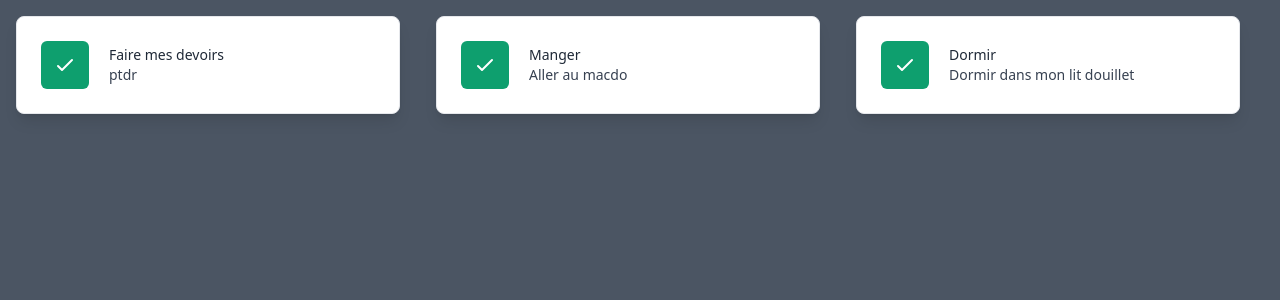
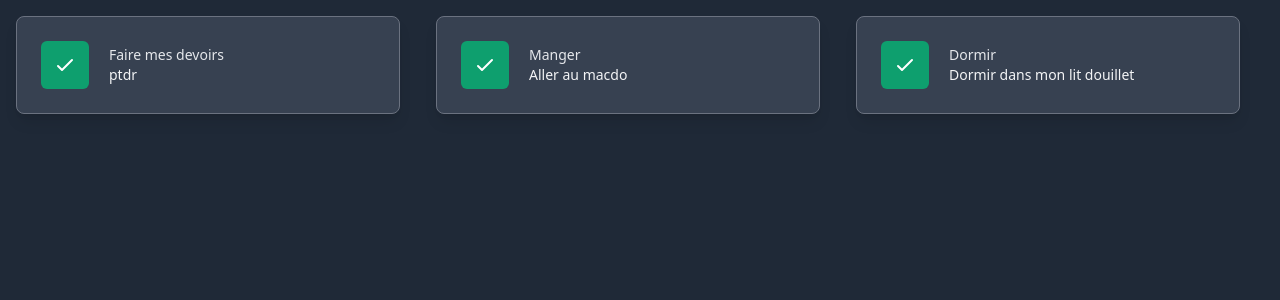
Before and after one commit to SteellgoldStock/TasksBoard, a SvelteKit app: page / in a window 1280 px wide. Shown: the top 300 px of the page. Built offline with nearby package versions, Linux system fonts and the light colour scheme.

Commit message:
Cool colors

```diff
--- a/src/app.html
+++ b/src/app.html
@@ -7,7 +7,7 @@
     <script src="../node_modules/flowbite/dist/flowbite.js"></script>
     %sveltekit.head%
   </head>
-  <body class="bg-gray-600" data-sveltekit-preload-data="hover">
+  <body class="bg-gray-800 dark:bg-gray-900" data-sveltekit-preload-data="hover">
     <div style="display: contents">%sveltekit.body%</div>
   </body>
 </html>
--- a/src/lib/components/task/task.svelte
+++ b/src/lib/components/task/task.svelte
@@ -20,7 +20,7 @@
   }
 </script>
 
-<div class="max-w-sm bg-white border border-gray-200 rounded-lg shadow-lg dark:bg-gray-800 dark:border-gray-700">
+<div class="max-w-sm border bg-gray-700 border-gray-500 rounded-lg shadow-lg dark:bg-gray-800 dark:border-gray-700">
   <div class="px-4 py-5 sm:p-6">
     <div class="flex items-center">
       <div class="{task_id} flex-shrink-0 bg-green-500 rounded-md p-3 hover:bg-green-400 hover:transition-all duration-500" on:click={changeColor} on:keypress={changeColor}>
@@ -29,11 +29,11 @@
         </svg>
       </div>
       <div class="ml-5 w-0 flex-1">
-        <p class="text-sm leading-5 font-medium text-gray-800 dark:text-gray-50 truncate">
+        <p class="text-sm leading-5 font-medium text-gray-200 dark:text-gray-50 truncate">
           { task_title }
         </p>
         <div class="flex items-baseline">
-          <div class="text-sm leading-2 font-sans text-gray-700 dark:text-gray-300">
+          <div class="text-sm leading-2 font-sans text-gray-100 dark:text-gray-300">
             { task_description }
           </div>
         </div>
```
